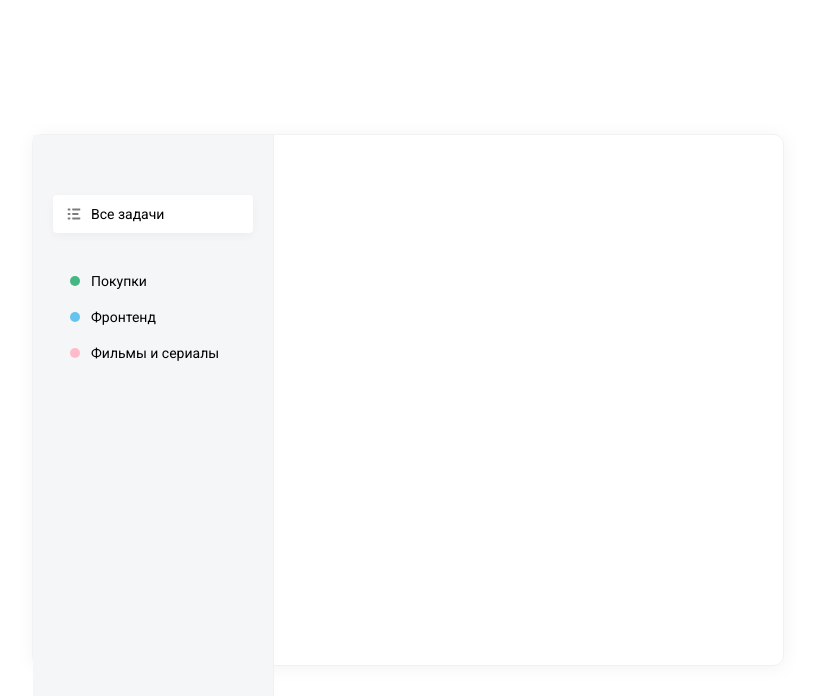
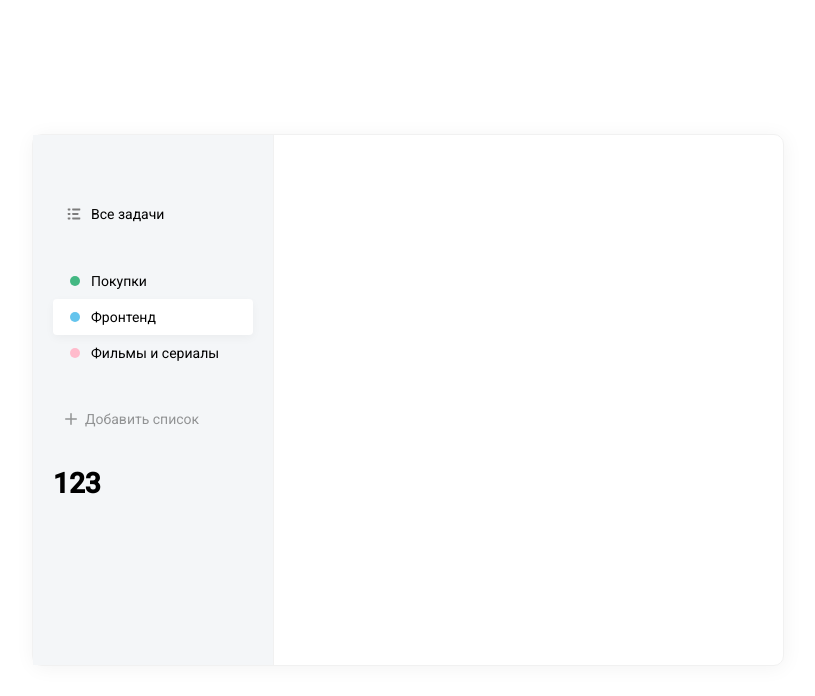
Before and after one commit to cybershock1/React-ToDo, a React (Create React App) app: page / in a window 1280 px wide. Shown: the top 696 px of the page, without its empty margins (232-1047 px from the left). Built offline with nearby package versions, Linux system fonts and the light colour scheme.

Commit message:
Edits to the code for 2 videos out of 6

```diff
--- a/package.json
+++ b/package.json
@@ -6,6 +6,7 @@
     "@testing-library/jest-dom": "^5.17.0",
     "@testing-library/react": "^13.4.0",
     "@testing-library/user-event": "^13.5.0",
+    "classnames": "^2.5.1",
     "react": "^18.3.1",
     "react-dom": "^18.3.1",
     "react-scripts": "5.0.1",
--- a/src/App.js
+++ b/src/App.js
@@ -1,41 +1,54 @@
-import './App.css';
-import List from './components/List';
+import "./App.css";
+import AddButtonList from "./components/AddButtonList";
+import List from "./components/List";
 
 function App() {
   return (
-  <div className='todo'>
-    <div className='todo__sidebar'>
+    <div className="todo">
+      <div className="todo__sidebar">
         <List
           items={[
             {
               icon: (
-              <svg width="18" height="18" viewBox="0 0 18 18" fill="none" xmlns="http://www.w3.org/2000/svg">
-              <path d="M12.96 8.10001H7.74001C7.24321 8.10001 7.20001 8.50231 7.20001 9.00001C7.20001 9.49771 7.24321 9.90001 7.74001 9.90001H12.96C13.4568 9.90001 13.5 9.49771 13.5 9.00001C13.5 8.50231 13.4568 8.10001 12.96 8.10001V8.10001ZM14.76 12.6H7.74001C7.24321 12.6 7.20001 13.0023 7.20001 13.5C7.20001 13.9977 7.24321 14.4 7.74001 14.4H14.76C15.2568 14.4 15.3 13.9977 15.3 13.5C15.3 13.0023 15.2568 12.6 14.76 12.6ZM7.74001 5.40001H14.76C15.2568 5.40001 15.3 4.99771 15.3 4.50001C15.3 4.00231 15.2568 3.60001 14.76 3.60001H7.74001C7.24321 3.60001 7.20001 4.00231 7.20001 4.50001C7.20001 4.99771 7.24321 5.40001 7.74001 5.40001ZM4.86001 8.10001H3.24001C2.74321 8.10001 2.70001 8.50231 2.70001 9.00001C2.70001 9.49771 2.74321 9.90001 3.24001 9.90001H4.86001C5.35681 9.90001 5.40001 9.49771 5.40001 9.00001C5.40001 8.50231 5.35681 8.10001 4.86001 8.10001ZM4.86001 12.6H3.24001C2.74321 12.6 2.70001 13.0023 2.70001 13.5C2.70001 13.9977 2.74321 14.4 3.24001 14.4H4.86001C5.35681 14.4 5.40001 13.9977 5.40001 13.5C5.40001 13.0023 5.35681 12.6 4.86001 12.6ZM4.86001 3.60001H3.24001C2.74321 3.60001 2.70001 4.00231 2.70001 4.50001C2.70001 4.99771 2.74321 5.40001 3.24001 5.40001H4.86001C5.35681 5.40001 5.40001 4.99771 5.40001 4.50001C5.40001 4.00231 5.35681 3.60001 4.86001 3.60001Z" fill="black"/>
+                <svg
+                  width="18"
+                  height="18"
+                  viewBox="0 0 18 18"
+                  fill="none"
+                  xmlns="http://www.w3.org/2000/svg"
+                >
+                  <path
+                    d="M12.96 8.10001H7.74001C7.24321 8.10001 7.20001 8.50231 7.20001 9.00001C7.20001 9.49771 7.24321 9.90001 7.74001 9.90001H12.96C13.4568 9.90001 13.5 9.49771 13.5 9.00001C13.5 8.50231 13.4568 8.10001 12.96 8.10001V8.10001ZM14.76 12.6H7.74001C7.24321 12.6 7.20001 13.0023 7.20001 13.5C7.20001 13.9977 7.24321 14.4 7.74001 14.4H14.76C15.2568 14.4 15.3 13.9977 15.3 13.5C15.3 13.0023 15.2568 12.6 14.76 12.6ZM7.74001 5.40001H14.76C15.2568 5.40001 15.3 4.99771 15.3 4.50001C15.3 4.00231 15.2568 3.60001 14.76 3.60001H7.74001C7.24321 3.60001 7.20001 4.00231 7.20001 4.50001C7.20001 4.99771 7.24321 5.40001 7.74001 5.40001ZM4.86001 8.10001H3.24001C2.74321 8.10001 2.70001 8.50231 2.70001 9.00001C2.70001 9.49771 2.74321 9.90001 3.24001 9.90001H4.86001C5.35681 9.90001 5.40001 9.49771 5.40001 9.00001C5.40001 8.50231 5.35681 8.10001 4.86001 8.10001ZM4.86001 12.6H3.24001C2.74321 12.6 2.70001 13.0023 2.70001 13.5C2.70001 13.9977 2.74321 14.4 3.24001 14.4H4.86001C5.35681 14.4 5.40001 13.9977 5.40001 13.5C5.40001 13.0023 5.35681 12.6 4.86001 12.6ZM4.86001 3.60001H3.24001C2.74321 3.60001 2.70001 4.00231 2.70001 4.50001C2.70001 4.99771 2.74321 5.40001 3.24001 5.40001H4.86001C5.35681 5.40001 5.40001 4.99771 5.40001 4.50001C5.40001 4.00231 5.35681 3.60001 4.86001 3.60001Z"
+                    fill="black"
+                  />
                 </svg>
               ),
-            name: 'Все задачи',
-            active: true
-          }
-
-      ]} />
+              name: "Все задачи",
+            },
+          ]}
+        />
         <List
           items={[
             {
-            color: 'green',
-            name: 'Покупки'
+              color: "green",
+              name: "Покупки",
             },
             {
-            color: 'blue',
-            name: 'Фронтенд'
+              color: "blue",
+              name: "Фронтенд",
+              active: true
             },
             {
-            color: 'pink',
-            name: 'Фильмы и сериалы'
-          }
+              color: "pink",
+              name: "Фильмы и сериалы",
+            },
+          ]}
+          isRemovable
+        />
+        <AddButtonList />
 
-      ]} />
       </div>
-    <div className='todo__tasks'></div>
+      <div className="todo__tasks"></div>
     </div>
   );
 }
--- /dev/null
+++ b/src/components/AddButtonList.jsx
@@ -0,0 +1,47 @@
+import React, { Fragment } from "react";
+import List from "./List";
+
+const AddButtonList = () => {
+  return (
+    <Fragment>
+      <List
+        items={[
+          {
+            className: "list__add-button",
+            icon: (
+              <svg
+                width="12"
+                height="12"
+                viewBox="0 0 16 16"
+                fill="none"
+                xmlns="http://www.w3.org/2000/svg"
+              >
+                <path
+                  d="M8 1V15"
+                  stroke="black"
+                  strokeWidth="2"
+                  strokeLinecap="round"
+                  strokeLinejoin="round"
+                />
+                <path
+                  d="M1 8H15"
+                  stroke="black"
+                  strokeWidth="2"
+                  strokeLinecap="round"
+                  strokeLinejoin="round"
+                />
+              </svg>
+            ),
+            name: "Добавить список",
+          },
+        ]}
+      />
+
+      <div className="add-list-popup">
+        <h1>123</h1>
+      </div>
+    </Fragment>
+  );
+};
+
+export default AddButtonList;
--- a/src/components/List/List.scss
+++ b/src/components/List/List.scss
@@ -1,5 +1,13 @@
 .list {
     margin-bottom: 30px;
+
+    &__add-button {
+      opacity: 0.4;
+
+      &:hover {
+        opacity: 1;
+      }
+    }
 
     li {
       display: flex;
--- a/src/components/List/index.jsx
+++ b/src/components/List/index.jsx
@@ -1,12 +1,13 @@
 import React from "react";
+import classNames from "classnames";
 
 import './List.scss';
 
-const List = ({ items }) => {
+const List = ({ items, isRemovable }) => {
   return (
     <ul className="list">
-      {items.map((item) => (
-        <li class={item.active ? 'active' : ''}>
+      {items.map((item, index) => (
+        <li key={index} className={classNames(item.className, {'active' : item.active})}>
           <i>
             {item.icon ? (
               item.icon
--- a/src/index.scss
+++ b/src/index.scss
@@ -24,7 +24,7 @@
   &__sidebar {
     background-color: #f4f6f8;
     width: 200px;
-    height: 100%;
+    height: calc(100% - 120px);
     border-right: 1px solid #f1f1f1;
     padding: 60px 20px;
   }
```
Also changed, not shown: 1 other file (tests, documents, lock files or other folders). Lines whose indentation alone changed are shown as unchanged.
